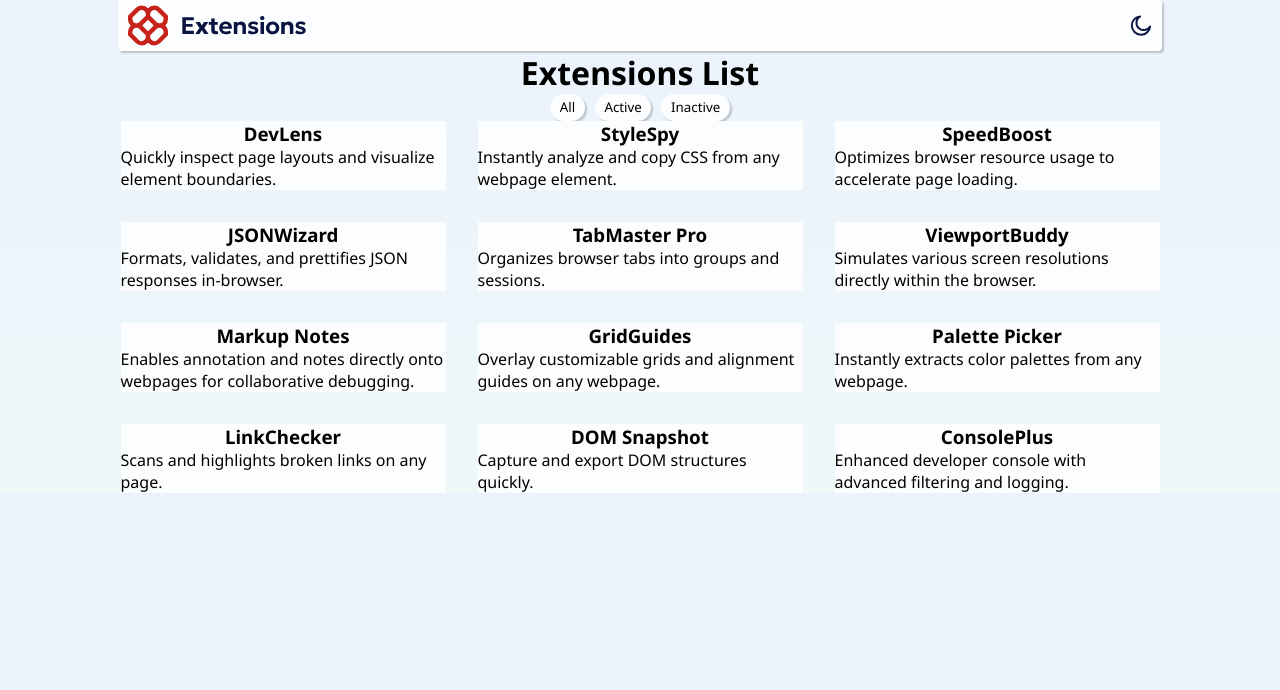
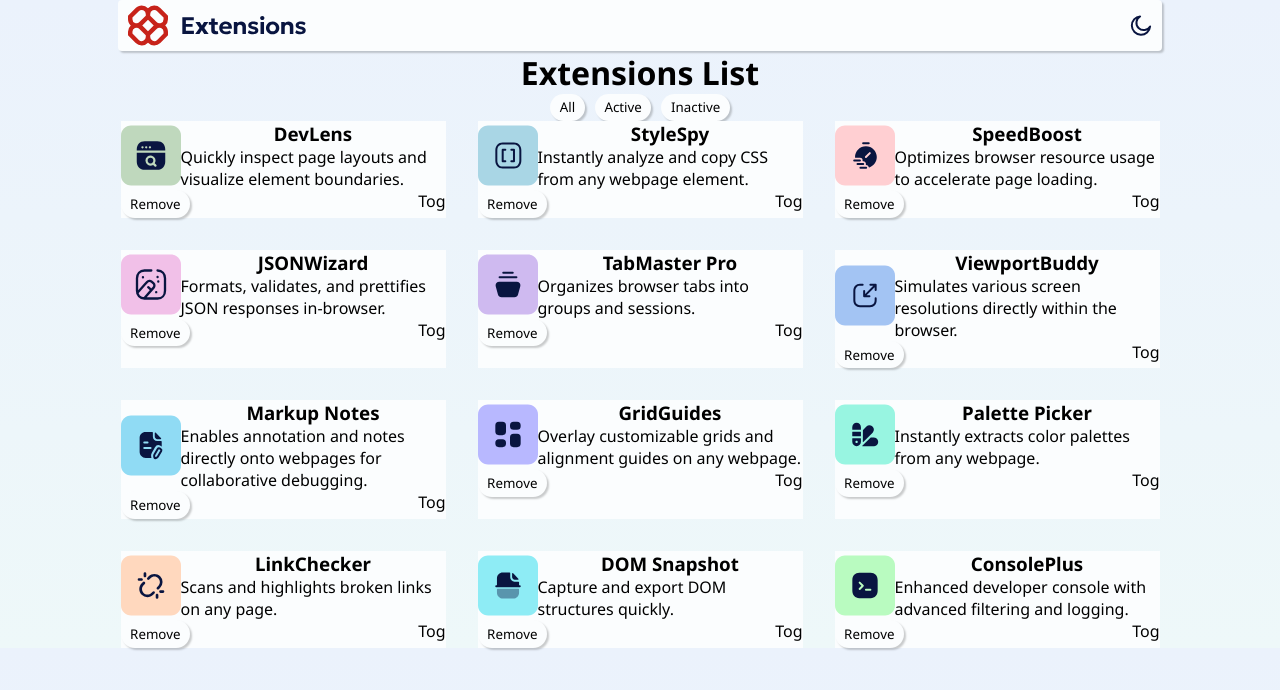
Before and after one commit to adie9/browser-extensions-manager-ui-main, a React (Vite) app: page / in a window 1280 px wide. Shown: the top 690 px of the page. Built offline with nearby package versions, Linux system fonts and the light colour scheme.

Commit message:
Styled Cards and added rendering based on json data

```diff
--- a/src/components/Card/Card.jsx
+++ b/src/components/Card/Card.jsx
@@ -1,11 +1,22 @@
 import './card.css'
+import Button from "../Button/Button"
 
-export default function Card({name, description}) {
+export default function Card({name, description, logo}) {
     return (
         <>
             <section class="card">
-                <h1>{name}</h1>
-                <p>{description}</p>
+                <div class="card-desc">
+                    <img src={logo} alt={`${name} logo`}></img>
+                    <div>
+                        <h1>{name}</h1>
+                        <p>{description}</p>
+                    </div>
+                </div>
+
+                <div className='remove-toggle-container'>
+                    <Button label="Remove" />
+                    <p>Tog</p>
+                </div>
             </section>
         </>
     )
--- a/src/components/Card/card.css
+++ b/src/components/Card/card.css
@@ -5,4 +5,15 @@
 .card {
   width: 325px;
   background-color: hsl(200, 60%, 99%);
+}
+
+.card-desc {
+  display: flex;
+  flex-direction: row;
+}
+
+.remove-toggle-container {
+  display: flex;
+  justify-content: space-between;
+  margin-top: auto;
 }/*# sourceMappingURL=card.css.map */
--- a/src/components/Card/card.scss
+++ b/src/components/Card/card.scss
@@ -1,10 +1,18 @@
 @use '../../variables' as vars;
 
 .card {
+
     width: 325px;
     background-color: vars.$neutral-0;
 }
 
 .card-desc {
+    display: flex;
+    flex-direction: row;
+}
 
+.remove-toggle-container {
+    display: flex;
+    justify-content: space-between;
+    margin-top: auto;
 }
--- a/src/components/CardGroup/CardGroup.jsx
+++ b/src/components/CardGroup/CardGroup.jsx
@@ -7,7 +7,7 @@ export default function CardGroup() {
         <>
             <section className="card-group">
                 {data.map(data => (
-                    <Card name={data.name} description={data.description} />
+                    <Card name={data.name} description={data.description} logo={data.logo} />
                 ))}
             </section>
         </>
--- a/src/data/data.json
+++ b/src/data/data.json
@@ -1,72 +1,72 @@
 [
     {
-        "logo": "./assets/images/logo-devlens.svg",
+        "logo": "src/assets/images/logo-devlens.svg",
         "name": "DevLens",
         "description": "Quickly inspect page layouts and visualize element boundaries.",
         "isActive": true
     },
     {
-        "logo": "./assets/images/logo-style-spy.svg",
+        "logo": "src/assets/images/logo-style-spy.svg",
         "name": "StyleSpy",
         "description": "Instantly analyze and copy CSS from any webpage element.",
         "isActive": true
     },
     {
-        "logo": "./assets/images/logo-speed-boost.svg",
+        "logo": "src/assets/images/logo-speed-boost.svg",
         "name": "SpeedBoost",
         "description": "Optimizes browser resource usage to accelerate page loading.",
         "isActive": false
     },
     {
-        "logo": "./assets/images/logo-json-wizard.svg",
+        "logo": "src/assets/images/logo-json-wizard.svg",
         "name": "JSONWizard",
         "description": "Formats, validates, and prettifies JSON responses in-browser.",
         "isActive": true
     },
     {
-        "logo": "./assets/images/logo-tab-master-pro.svg",
+        "logo": "src/assets/images/logo-tab-master-pro.svg",
         "name": "TabMaster Pro",
         "description": "Organizes browser tabs into groups and sessions.",
         "isActive": true
     },
     {
-        "logo": "./assets/images/logo-viewport-buddy.svg",
+        "logo": "src/assets/images/logo-viewport-buddy.svg",
         "name": "ViewportBuddy",
         "description": "Simulates various screen resolutions directly within the browser.",
         "isActive": false
     },
     {
-        "logo": "./assets/images/logo-markup-notes.svg",
+        "logo": "src/assets/images/logo-markup-notes.svg",
         "name": "Markup Notes",
         "description": "Enables annotation and notes directly onto webpages for collaborative debugging.",
         "isActive": true
     },
     {
-        "logo": "./assets/images/logo-grid-guides.svg",
+        "logo": "src/assets/images/logo-grid-guides.svg",
         "name": "GridGuides",
         "description": "Overlay customizable grids and alignment guides on any webpage.",
         "isActive": false
     },
     {
-        "logo": "./assets/images/logo-palette-picker.svg",
+        "logo": "src/assets/images/logo-palette-picker.svg",
         "name": "Palette Picker",
         "description": "Instantly extracts color palettes from any webpage.",
         "isActive": true
     },
     {
-        "logo": "./assets/images/logo-link-checker.svg",
+        "logo": "src/assets/images/logo-link-checker.svg",
         "name": "LinkChecker",
         "description": "Scans and highlights broken links on any page.",
         "isActive": true
     },
     {
-        "logo": "./assets/images/logo-dom-snapshot.svg",
+        "logo": "src/assets/images/logo-dom-snapshot.svg",
         "name": "DOM Snapshot",
         "description": "Capture and export DOM structures quickly.",
         "isActive": false
     },
     {
-        "logo": "./assets/images/logo-console-plus.svg",
+        "logo": "src/assets/images/logo-console-plus.svg",
         "name": "ConsolePlus",
         "description": "Enhanced developer console with advanced filtering and logging.",
         "isActive": true
```
Also changed, not shown: 1 other file (tests, documents, lock files or other folders).
